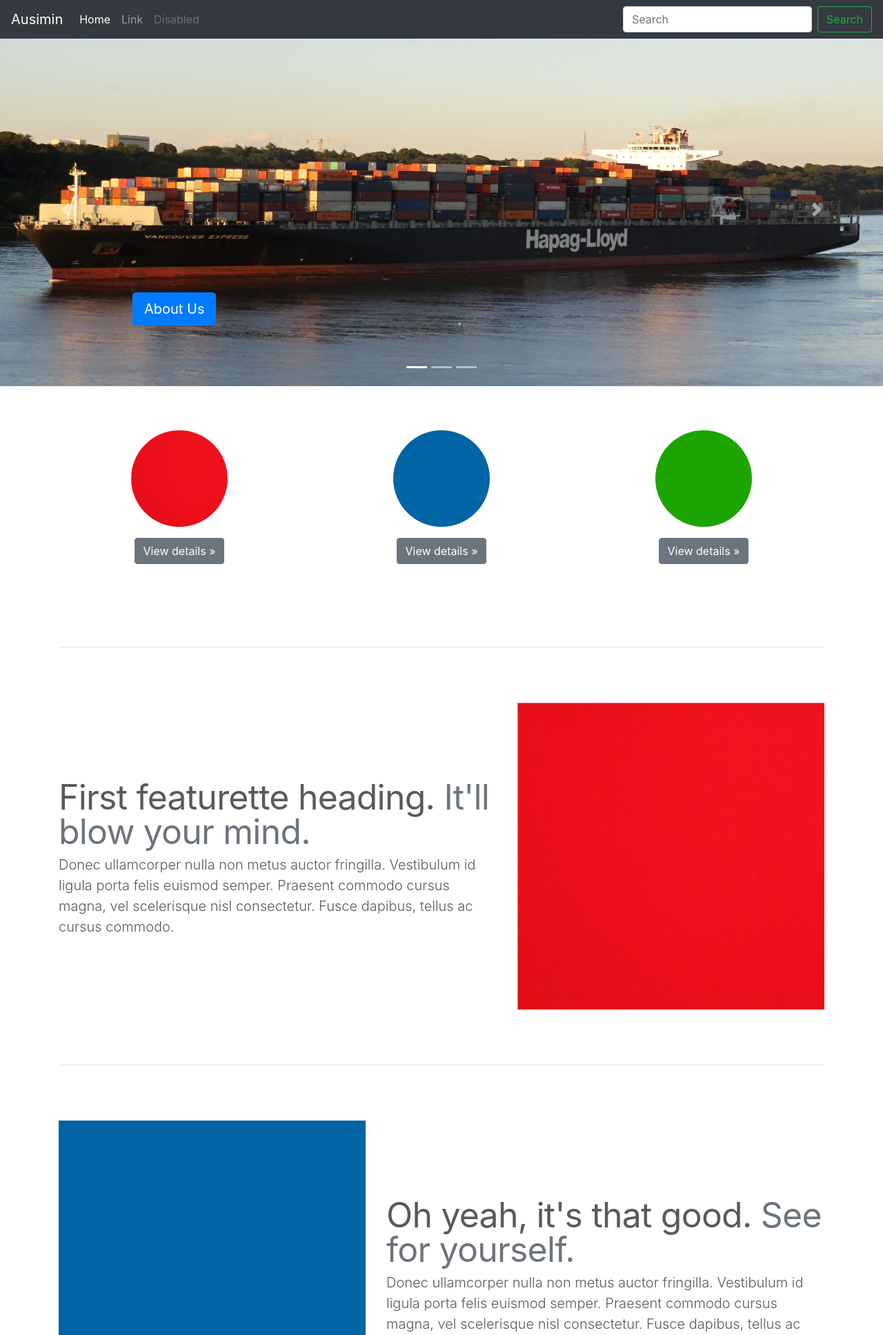
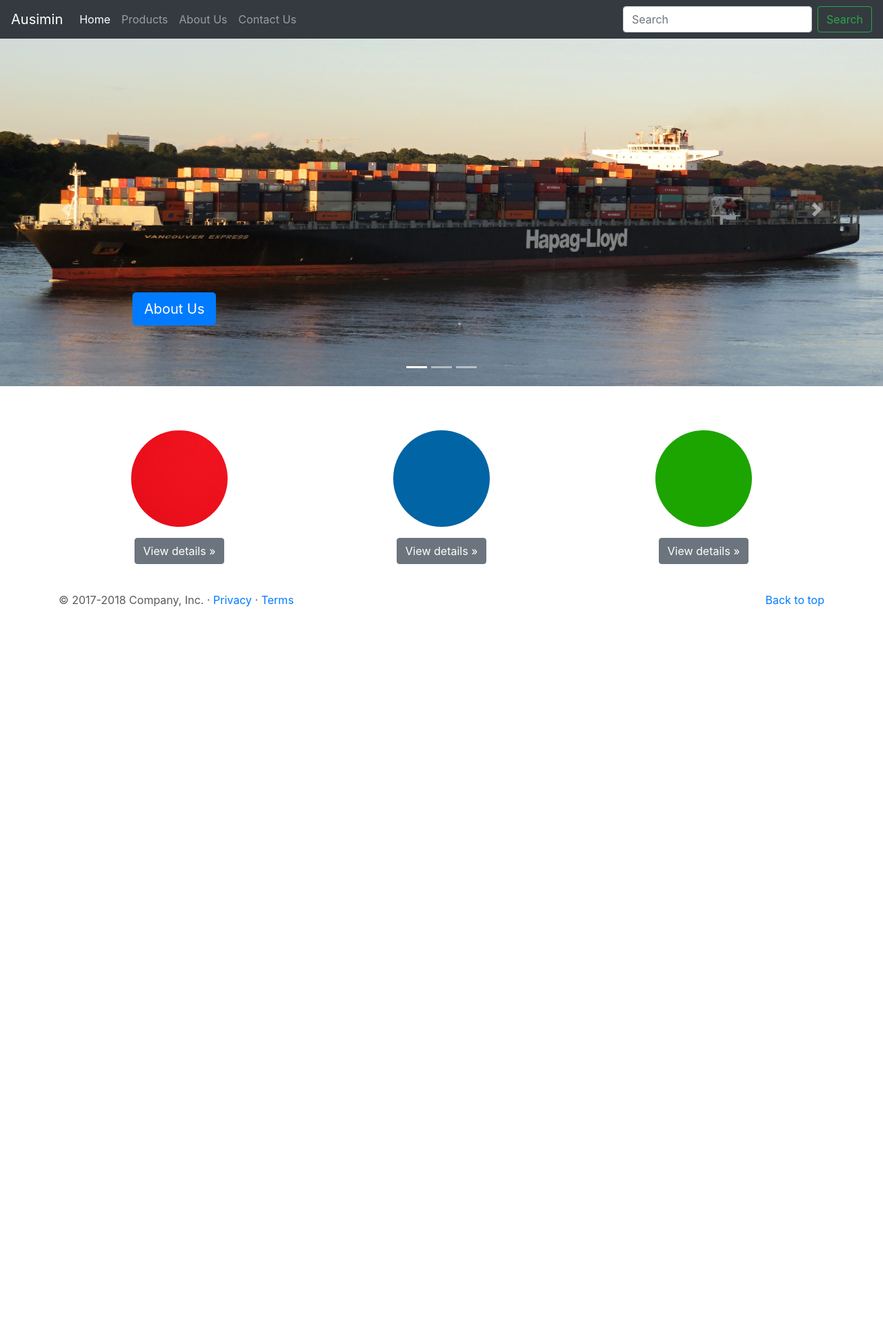
Before and after one commit to benrpinto/ausimin, a Django app: page / in a window 1280 px wide. Shown: the top 1936 px of the page at 69% size. After the commit the page ends 880 px from the top, so only its background shows below. Run offline with Django 3.2, Linux system fonts and the light colour scheme; data that the repository does not hold is empty; some libraries are stand-ins or nearby versions.

Commit message:
Added other pages Made use of skeleton base.html

```diff
--- /dev/null
+++ b/home/templates/base.html
@@ -0,0 +1,72 @@
+<!doctype html>
+{% load static %}
+<html lang="en">
+  <head>
+    <meta charset="utf-8">
+    <meta name="viewport" content="width=device-width, initial-scale=1, shrink-to-fit=no">
+    <meta name="description" content="">
+    <meta name="author" content="">
+
+    <link rel="icon" href="{% static 'home/images/blue.jpg' %}">
+
+    <title>Ausimin</title>
+
+    <link rel="canonical" href="https://getbootstrap.com/docs/4.0/examples/carousel/">
+
+    <!-- Bootstrap core CSS -->
+    <link rel="stylesheet" href="https://stackpath.bootstrapcdn.com/bootstrap/4.3.1/css/bootstrap.min.css" integrity="sha384-ggOyR0iXCbMQv3Xipma34MD+dH/1fQ784/j6cY/iJTQUOhcWr7x9JvoRxT2MZw1T" crossorigin="anonymous">
+
+    <!-- Custom styles for this template -->
+    <link rel="stylesheet" type="text/css" href="{% static 'styles.css' %}">
+<!--    <link href="https://getbootstrap.com/docs/4.0/examples/carousel/carousel.css" rel="stylesheet"> -->
+  </head>
+  <body>
+    <header>
+      <nav class="navbar navbar-expand-md navbar-dark fixed-top bg-dark">
+        <a class="navbar-brand" href="/">Ausimin</a>
+        <button class="navbar-toggler" type="button" data-toggle="collapse" data-target="#navbarCollapse" aria-controls="navbarCollapse" aria-expanded="false" aria-label="Toggle navigation">
+          <span class="navbar-toggler-icon"></span>
+        </button>
+        <div class="collapse navbar-collapse" id="navbarCollapse">
+          <ul class="navbar-nav mr-auto">
+            <li class="nav-item active">
+              <a class="nav-link" href="/">Home <span class="sr-only">(current)</span></a>
+            </li>
+            <li class="nav-item">
+              <a class="nav-link" href="/products">Products</a>
+            </li>
+            <li class="nav-item">
+              <a class="nav-link" href="/about">About Us</a>
+            </li>
+            <li class="nav-item">
+              <a class="nav-link" href="/contact">Contact Us</a>
+            </li>
+          </ul>
+          <form class="form-inline mt-2 mt-md-0">
+            <input class="form-control mr-sm-2" type="text" placeholder="Search" aria-label="Search">
+            <button class="btn btn-outline-success my-2 my-sm-0" type="submit">Search</button>
+          </form>
+        </div>
+      </nav>
+    </header>
+    <main role="main">
+      <div id="content">
+        {% block content %}
+        {% endblock %}
+      </div>
+
+      <!-- FOOTER -->
+      <footer class="container">
+        <p class="float-right"><a href="#">Back to top</a></p>
+        <p>&copy; 2017-2018 Company, Inc. &middot; <a href="#">Privacy</a> &middot; <a href="#">Terms</a></p>
+      </footer>
+    </main>
+
+    <!-- Bootstrap core JavaScript
+    ================================================== -->
+    <!-- Placed at the end of the document so the pages load faster -->
+    <script src="https://code.jquery.com/jquery-3.3.1.slim.min.js" integrity="sha384-q8i/X+965DzO0rT7abK41JStQIAqVgRVzpbzo5smXKp4YfRvH+8abtTE1Pi6jizo" crossorigin="anonymous"></script>
+    <script src="https://cdnjs.cloudflare.com/ajax/libs/popper.js/1.14.7/umd/popper.min.js" integrity="sha384-UO2eT0CpHqdSJQ6hJty5KVphtPhzWj9WO1clHTMGa3JDZwrnQq4sF86dIHNDz0W1" crossorigin="anonymous"></script>
+    <script src="https://stackpath.bootstrapcdn.com/bootstrap/4.3.1/js/bootstrap.min.js" integrity="sha384-JjSmVgyd0p3pXB1rRibZUAYoIIy6OrQ6VrjIEaFf/nJGzIxFDsf4x0xIM+B07jRM" crossorigin="anonymous"></script>
+  </body>
+</html>
--- /dev/null
+++ b/home/templates/contact/contact.html
@@ -0,0 +1,5 @@
+{% extends "base.html" %}
+{% load static %}
+{% block content %}
+<!-- insert content here-->
+{% endblock %}
--- a/home/templates/home/home.html
+++ b/home/templates/home/home.html
@@ -1,55 +1,6 @@
-<!doctype html>
+{% extends "base.html" %}
 {% load static %}
-<html lang="en">
-  <head>
-    <meta charset="utf-8">
-    <meta name="viewport" content="width=device-width, initial-scale=1, shrink-to-fit=no">
-    <meta name="description" content="">
-    <meta name="author" content="">
-
-    <link rel="icon" href="{% static 'home/images/blue.jpg' %}">
-
-    <title>Ausimin</title>
-
-    <link rel="canonical" href="https://getbootstrap.com/docs/4.0/examples/carousel/">
-
-    <!-- Bootstrap core CSS -->
-    <link rel="stylesheet" href="https://stackpath.bootstrapcdn.com/bootstrap/4.3.1/css/bootstrap.min.css" integrity="sha384-ggOyR0iXCbMQv3Xipma34MD+dH/1fQ784/j6cY/iJTQUOhcWr7x9JvoRxT2MZw1T" crossorigin="anonymous">
-
-    <!-- Custom styles for this template -->
-    <link rel="stylesheet" type="text/css" href="{% static 'home/styles.css' %}">
-<!--    <link href="https://getbootstrap.com/docs/4.0/examples/carousel/carousel.css" rel="stylesheet"> -->
-  </head>
-  <body>
-
-    <header>
-      <nav class="navbar navbar-expand-md navbar-dark fixed-top bg-dark">
-        <a class="navbar-brand" href="#">Ausimin</a>
-        <button class="navbar-toggler" type="button" data-toggle="collapse" data-target="#navbarCollapse" aria-controls="navbarCollapse" aria-expanded="false" aria-label="Toggle navigation">
-          <span class="navbar-toggler-icon"></span>
-        </button>
-        <div class="collapse navbar-collapse" id="navbarCollapse">
-          <ul class="navbar-nav mr-auto">
-            <li class="nav-item active">
-              <a class="nav-link" href="#">Home <span class="sr-only">(current)</span></a>
-            </li>
-            <li class="nav-item">
-              <a class="nav-link" href="#">Link</a>
-            </li>
-            <li class="nav-item">
-              <a class="nav-link disabled" href="#">Disabled</a>
-            </li>
-          </ul>
-          <form class="form-inline mt-2 mt-md-0">
-            <input class="form-control mr-sm-2" type="text" placeholder="Search" aria-label="Search">
-            <button class="btn btn-outline-success my-2 my-sm-0" type="submit">Search</button>
-          </form>
-        </div>
-      </nav>
-    </header>
-
-    <main role="main">
-
+{% block content %}
 <div id="myCarousel" class="carousel slide" data-ride="carousel">
   <ol class="carousel-indicators">
     <li data-target="#myCarousel" data-slide-to="0" class="active"></li>
@@ -126,65 +77,5 @@
       <p><a class="btn btn-secondary" href="#" role="button">View details &raquo;</a></p>
     </div><!-- /.col-lg-4 -->
   </div><!-- /.row -->
-
-
-        <!-- START THE FEATURETTES -->
-
-        <hr class="featurette-divider">
-
-        <div class="row featurette">
-          <div class="col-md-7">
-            <h2 class="featurette-heading">First featurette heading. <span class="text-muted">It'll blow your mind.</span></h2>
-            <p class="lead">Donec ullamcorper nulla non metus auctor fringilla. Vestibulum id ligula porta felis euismod semper. Praesent commodo cursus magna, vel scelerisque nisl consectetur. Fusce dapibus, tellus ac cursus commodo.</p>
-          </div>
-          <div class="col-md-5">
-            <img class="featurette-image img-fluid mx-auto" src="{% static 'home/images/red.jpg'%}" alt="Generic placeholder image">
-          </div>
-        </div>
-
-        <hr class="featurette-divider">
-
-        <div class="row featurette">
-          <div class="col-md-7 order-md-2">
-            <h2 class="featurette-heading">Oh yeah, it's that good. <span class="text-muted">See for yourself.</span></h2>
-            <p class="lead">Donec ullamcorper nulla non metus auctor fringilla. Vestibulum id ligula porta felis euismod semper. Praesent commodo cursus magna, vel scelerisque nisl consectetur. Fusce dapibus, tellus ac cursus commodo.</p>
-          </div>
-          <div class="col-md-5 order-md-1">
-            <img class="featurette-image img-fluid mx-auto" src="{% static 'home/images/blue.jpg'%}" alt="Generic placeholder image">
-          </div>
-        </div>
-
-        <hr class="featurette-divider">
-
-        <div class="row featurette">
-          <div class="col-md-7">
-            <h2 class="featurette-heading">And lastly, this one. <span class="text-muted">Checkmate.</span></h2>
-            <p class="lead">Donec ullamcorper nulla non metus auctor fringilla. Vestibulum id ligula porta felis euismod semper. Praesent commodo cursus magna, vel scelerisque nisl consectetur. Fusce dapibus, tellus ac cursus commodo.</p>
-          </div>
-          <div class="col-md-5">
-            <img class="featurette-image img-fluid mx-auto" src="{% static 'home/images/green.jpg'%}" alt="Generic placeholder image">
-          </div>
-        </div>
-
-        <hr class="featurette-divider">
-
-        <!-- /END THE FEATURETTES -->
-
 </div><!-- /.container -->
-
-
-      <!-- FOOTER -->
-      <footer class="container">
-        <p class="float-right"><a href="#">Back to top</a></p>
-        <p>&copy; 2017-2018 Company, Inc. &middot; <a href="#">Privacy</a> &middot; <a href="#">Terms</a></p>
-      </footer>
-    </main>
-
-    <!-- Bootstrap core JavaScript
-    ================================================== -->
-    <!-- Placed at the end of the document so the pages load faster -->
-    <script src="https://code.jquery.com/jquery-3.3.1.slim.min.js" integrity="sha384-q8i/X+965DzO0rT7abK41JStQIAqVgRVzpbzo5smXKp4YfRvH+8abtTE1Pi6jizo" crossorigin="anonymous"></script>
-    <script src="https://cdnjs.cloudflare.com/ajax/libs/popper.js/1.14.7/umd/popper.min.js" integrity="sha384-UO2eT0CpHqdSJQ6hJty5KVphtPhzWj9WO1clHTMGa3JDZwrnQq4sF86dIHNDz0W1" crossorigin="anonymous"></script>
-    <script src="https://stackpath.bootstrapcdn.com/bootstrap/4.3.1/js/bootstrap.min.js" integrity="sha384-JjSmVgyd0p3pXB1rRibZUAYoIIy6OrQ6VrjIEaFf/nJGzIxFDsf4x0xIM+B07jRM" crossorigin="anonymous"></script>
-  </body>
-</html>
+{% endblock %}
--- a/home/urls.py
+++ b/home/urls.py
@@ -2,5 +2,8 @@
 from . import views
 
 urlpatterns = [
-   path('', views.homepage, name='home'),
+   path('', views.home, name='Home'),
+   path('products/', views.products, name='Products'),
+   path('about/', views.about, name='About Us'),
+   path('contact/', views.contact, name='Contact Us'),
 ]
--- a/home/views.py
+++ b/home/views.py
@@ -1,7 +1,7 @@
 from django.shortcuts import render
 from .models import SiteContent
 
-def homepage(request):
+def home(request):
    carouselContent  = SiteContent.objects.filter(content_loc='HomeCarousel')
    marketingContent = SiteContent.objects.filter(content_loc='HomeMarketing')
    context = {
@@ -9,4 +9,13 @@
               'mark_cont':marketingContent
              }
    return render(request, 'home/home.html', context)
+
+def products(request):
+   return render(request, 'products/products.html')
+
+def about(request):
+   return render(request, 'about/about.html')
+
+def contact(request):
+   return render(request, 'contact/contact.html')
 # Create your views here.
```
Also changed, not shown: home/templates/about/about.html (added, +47 -0 lines), home/templates/products/products.html (added, +47 -0 lines), README.md, home/static/styles.css (renamed from home/static/home/styles.css). Lines whose indentation alone changed are shown as unchanged.
